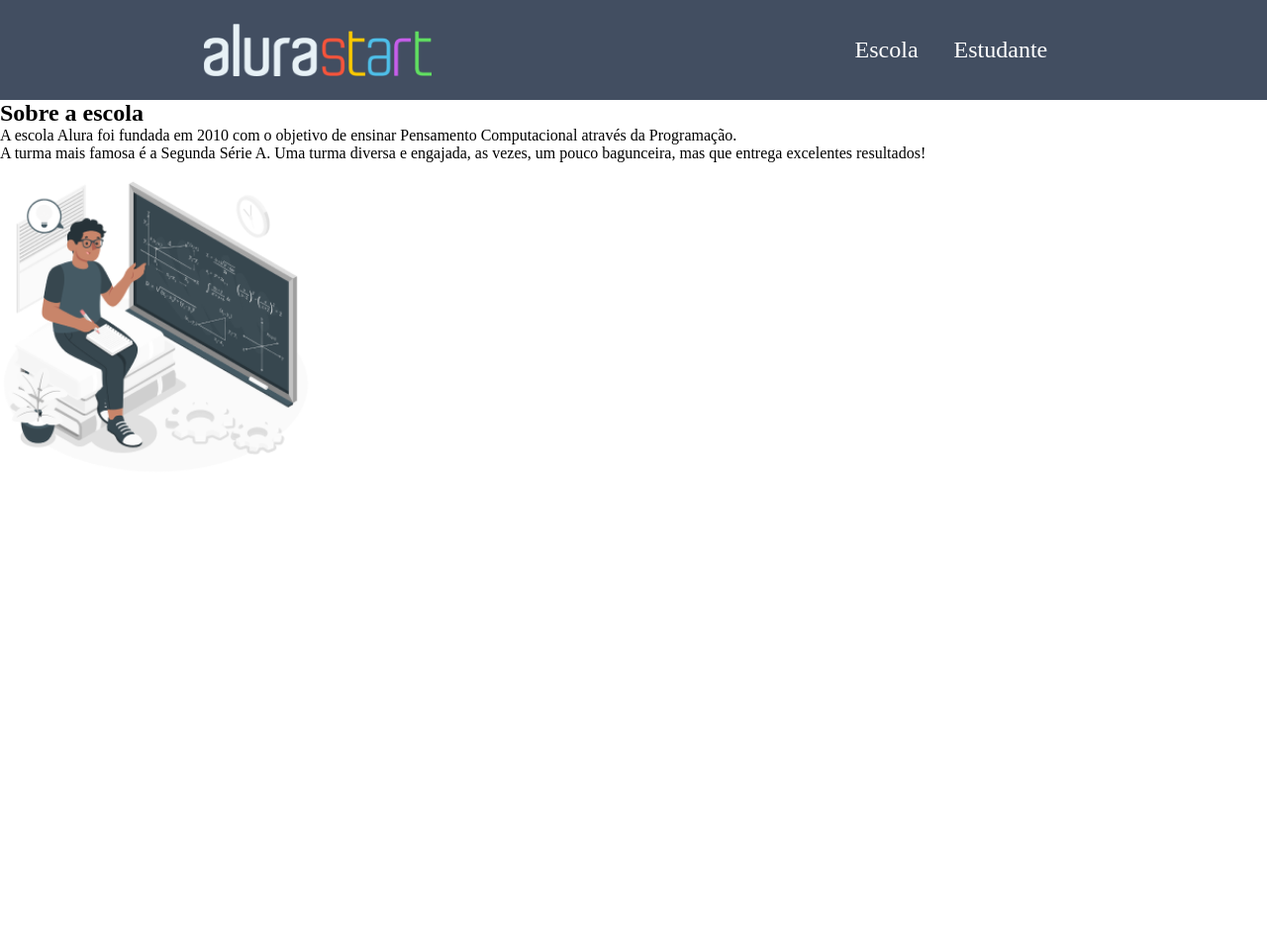
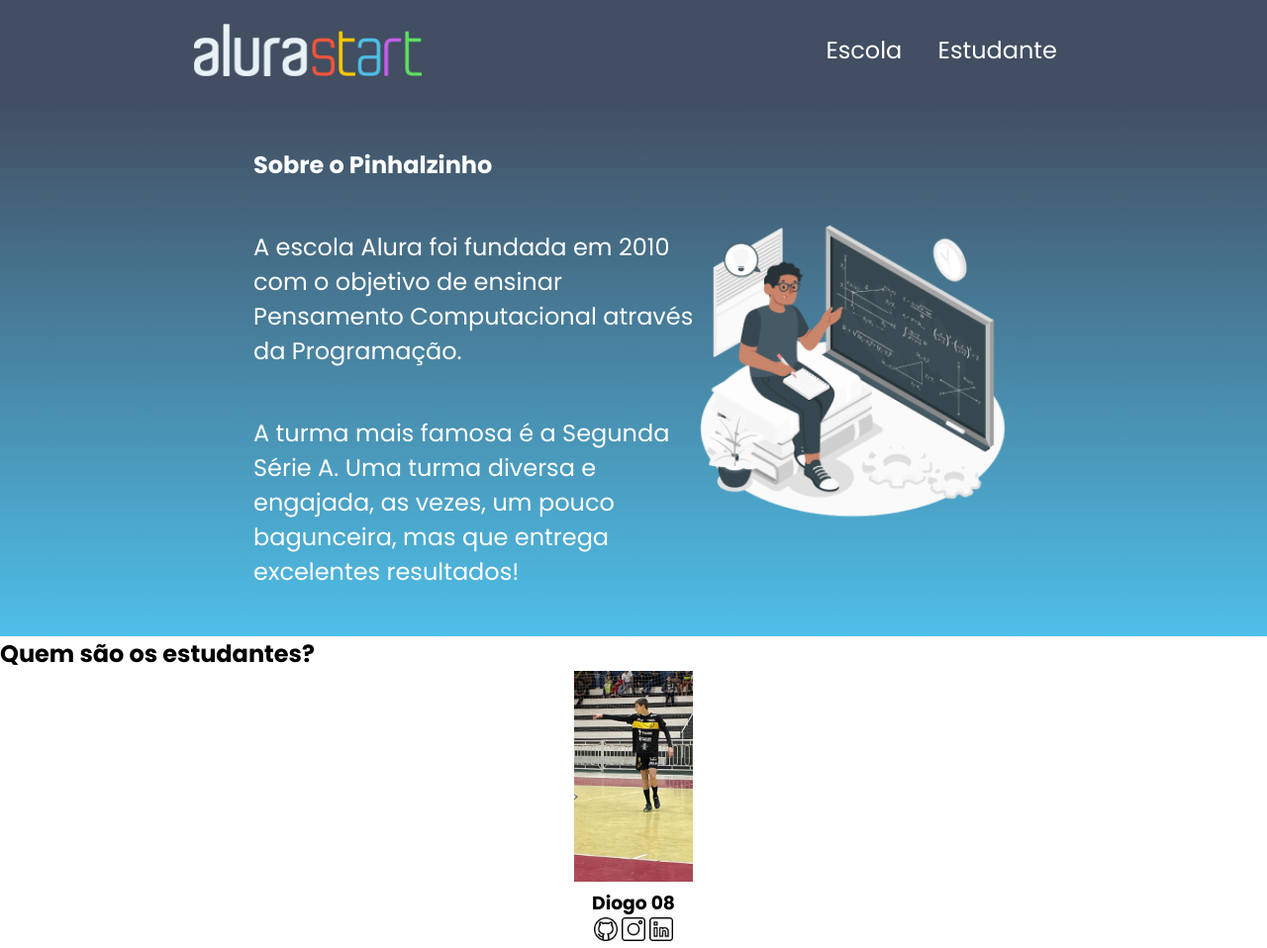
Before and after one commit to DIOGOPINDUCA/SITE_ESCOLA, a plain HTML site: page index.html in a window 1280 px wide. Shown: the whole page at 99% size. Before the commit the page ends 800 px from the top, so only its background shows below. Drawn offline with Linux system fonts and the light colour scheme.

Commit message:
ultim atualizacao

```diff
--- a/index.html
+++ b/index.html
@@ -6,6 +6,11 @@
     <meta name="viewport" content="width=device-width, initial-scale=1.0">
     <title>Document</title>
     <link rel="stylesheet" href="style.css">
+    <link rel="preconnect" href="https://fonts.googleapis.com">
+    <link rel="preconnect" href="https://fonts.gstatic.com" crossorigin>
+    <link href="https://fonts.googleapis.com/css2?family=Poppins:wght@200;400;700&display=swap" rel="stylesheet">
+
+
     </head>
     <body>
         <header class="cabeçalho">
@@ -19,17 +24,33 @@
         </head>
         </header>
         <section class="Escola">
+    <div class="Escola-div-conteudo">
 
-<div class="Escola-div-conteudo">
+     <h2 class="Escola-titulo">Sobre o Pinhalzinho</h2>
+     <p class="Escola-texto-1">A escola Alura foi fundada em 2010 com o objetivo de ensinar Pensamento Computacional através da Programação. </p>
+     <p class="Escola-texto-2">A turma mais famosa é a Segunda Série A. Uma turma diversa e engajada, as vezes, um pouco bagunceira, mas que entrega excelentes resultados!</p>
 
-    <h2 class="Escola-titulo">Sobre a escola</h2>
-    <p class="Escola-texto-1">A escola Alura foi fundada em 2010 com o objetivo de ensinar Pensamento Computacional através da Programação. </p>
-    <p class="Escola-texto-2">A turma mais famosa é a Segunda Série A. Uma turma diversa e engajada, as vezes, um pouco bagunceira, mas que entrega excelentes resultados!</p>
-
-</div>
+        </div>
 
           <img class="Escola-imagem" src="Formula-amico 1.png" alt="">
 
+
+
+        </section>
+         <section class="Estudante">
+        <h2 class="Estudante-titulo">Quem são os estudantes?</h2>
+        <div class="estudante-div">
+        <img class="estudante-imagem" src="IMG_7431.jpg" alt="Foto do Diogo">
+        <h3 class="estudante-nome">Diogo 08</h3>
+        <img class="estudante-icone" src="github.png" alt="">
+        <img class="estudante-icone" src="instagram.png" alt="">
+        <img class="estudante-icone" src="linkedin.png" alt="">
+    </div>
+
+
+         </section>
+            </section>
+            </section>
 
 
         </section>
--- a/style.css
+++ b/style.css
@@ -3,7 +3,9 @@
 margin: 0;
 padding: 0;
 }
-
+body{
+    font-family: 'Poppins', sans-serif;
+}
 header {
 background-color: #424e61;
 color: white;
@@ -28,3 +30,44 @@ font-size: 24px;
 .Escola-imagem{
 width: 25%;
 }
+
+.Escola{
+    background-image: linear-gradient(#424E61, #4EBFE9);
+    color: white;
+    display: flex;
+    justify-content: center;
+    align-items: center;
+    padding: 24px 0;
+
+}
+.Escola-div-conteudo{
+width: 35%;
+
+
+}
+
+.Escola-titulo{
+padding: 24px 0;
+
+}
+
+.Escola-texto-1{
+    padding: 24px 0;
+    font-size: 24px;
+
+}
+
+.Escola-texto-2{
+    padding: 24px 0;
+    font-size: 24px;
+}
+.estudante-imagem{
+width: 120px;
+}
+
+.estudante-icone{
+    width: 24px;
+}
+.estudante-div{
+    text-align: center;
+}
```
Also changed, not shown: IMG_7431.jpg (added), github.png (added), instagram.png (added), linkedin.png (added).
